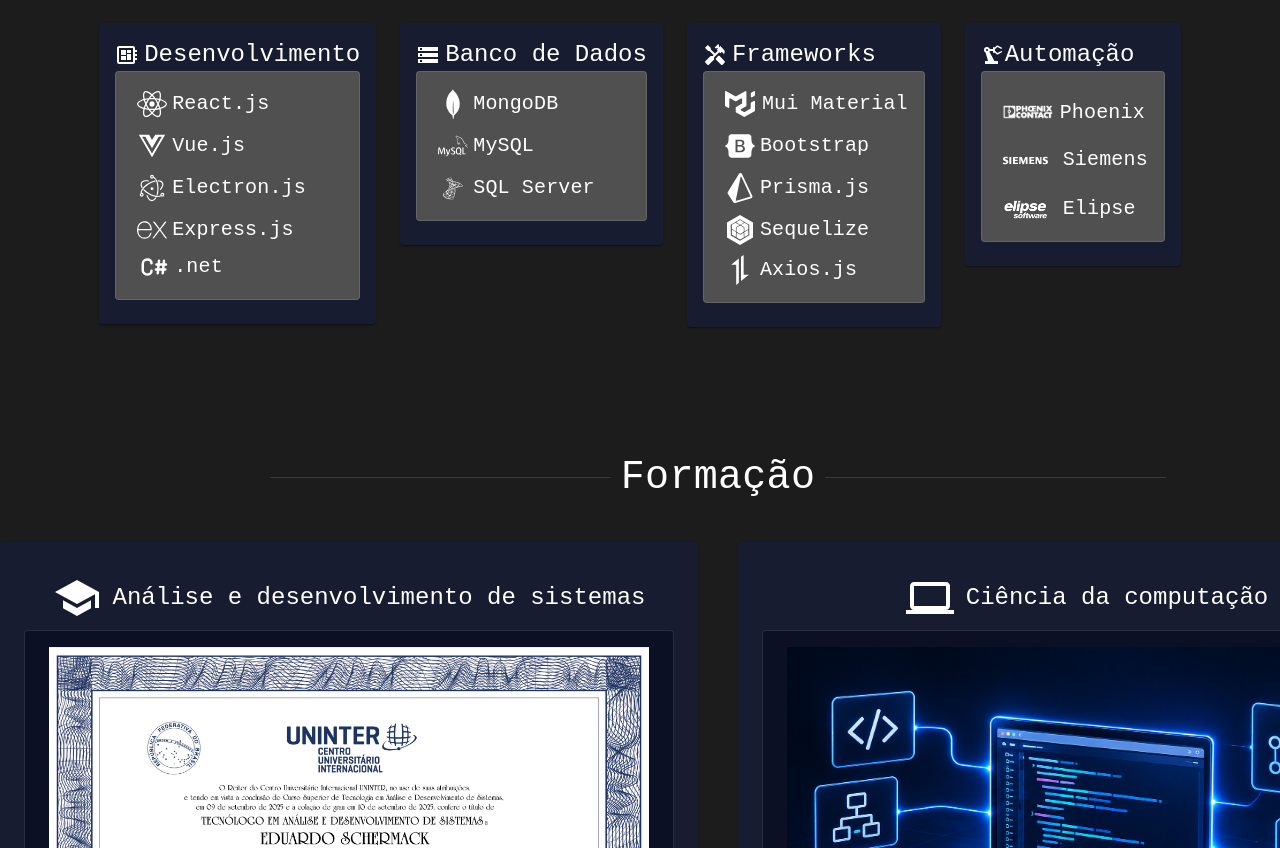
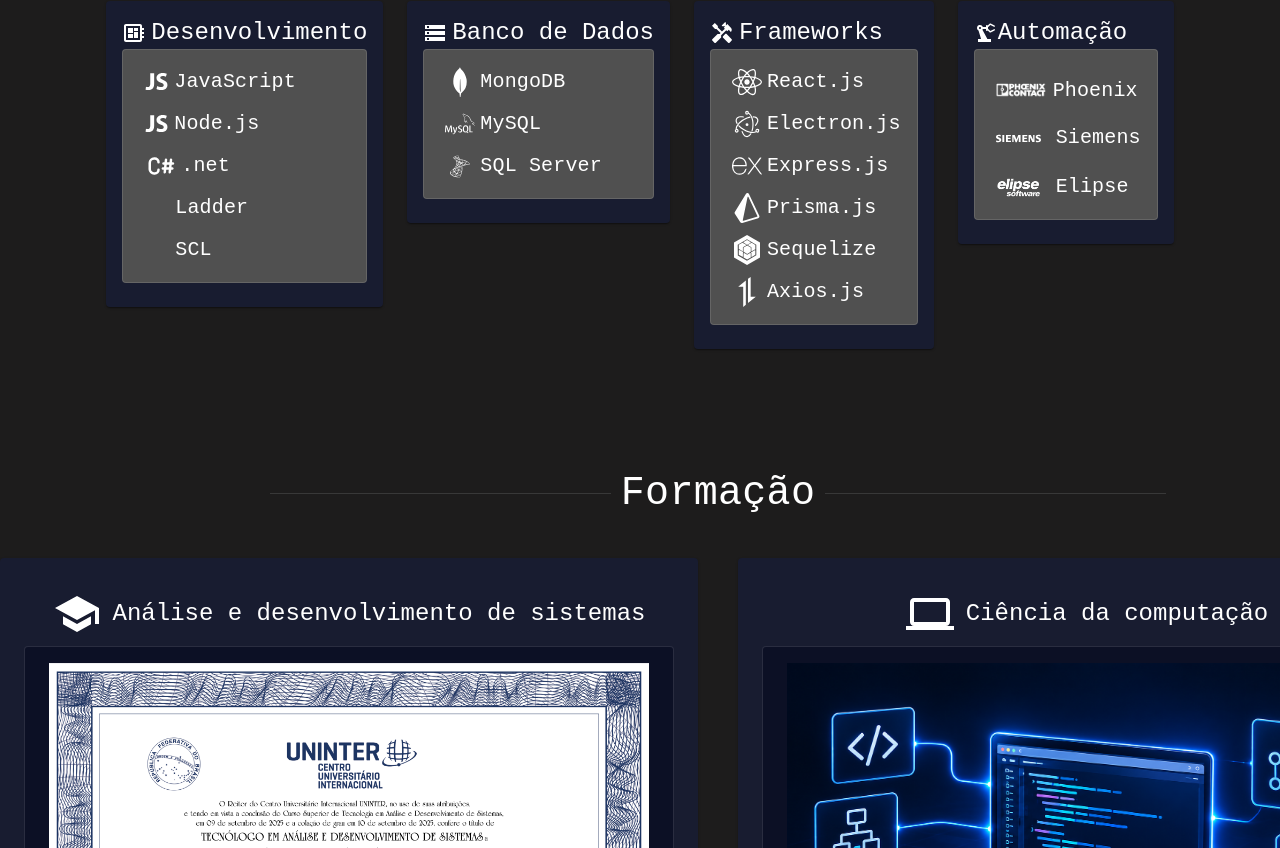
Before and after one commit to schermacke/Meu-Portifolio, a React (Vite) app: page / in a window 1280 px wide. Shown: the part 2032-2880 px from the top of the page. Built offline with nearby package versions, Linux system fonts and the light colour scheme.

Commit message:
Languages e frameworks

```diff
--- a/src/pages/Formations/Formations.jsx
+++ b/src/pages/Formations/Formations.jsx
@@ -16,7 +16,7 @@
       id="formations"
       display={"flex"}
       flexDirection={"column"}
-      paddingTop={3}
+      paddingTop={5}
       sx={{ paddingBottom: { xs: "5rem", sm: "2rem", md: "0rem" } }}
     >
       <Divider sx={{ width: "70%", mx: "auto" }}>
--- a/src/pages/Technologies/Technologies.jsx
+++ b/src/pages/Technologies/Technologies.jsx
@@ -4,13 +4,9 @@
 import DeveloperBoardIcon from "@mui/icons-material/DeveloperBoard";
 import HandymanIcon from "@mui/icons-material/Handyman";
 import { FaReact } from "react-icons/fa";
-//import { Padding } from "@mui/icons-material";
 import { SiExpress } from "react-icons/si";
-import { FaVuejs } from "react-icons/fa";
 import { SiMongodb } from "react-icons/si";
 import { SiMysql } from "react-icons/si";
-import { SiMui } from "react-icons/si";
-import { FaBootstrap } from "react-icons/fa6";
 import { SiPrisma } from "react-icons/si";
 import { SiAxios } from "react-icons/si";
 import { IoLogoElectron } from "react-icons/io5";
@@ -22,6 +18,8 @@
 import { SiSiemens } from "react-icons/si";
 import phoenix from "/phoenix.png";
 import elipse from "/elipse.png";
+import { IoLogoJavascript } from "react-icons/io";
+
 function Technologies() {
   return (
     <Grid
@@ -52,8 +50,8 @@
         }}
         fontFamily={"monospace"}
       >
-        A seguir, apresento as tecnologias que aplico com frequência em
-        meus projetos!
+        A seguir, apresento as tecnologias que aplico com frequência em meus
+        projetos!
       </Typography>
       <Grid
         paddingTop={5}
@@ -66,11 +64,7 @@
         justifyContent={"center"}
         gap={3}
       >
-        <Card
-          className="Developer"
-          variant="elevation"
-
-        >
+        <Card className="Developer" variant="elevation">
           <CardContent>
             <Typography
               variant="h5"
@@ -91,11 +85,11 @@
                   fontFamily={"monospace"}
                   sx={{ display: "flex", alignItems: "center" }}
                 >
-                  <FaReact
-                    fontSize={"30px"}
+                  <IoLogoJavascript
+                    fontSize={"25px"}
                     style={{ marginLeft: "5px", marginRight: "5px" }}
                   />
-                  React.js
+                  JavaScript
                 </Typography>
                 <Typography
                   paddingBottom={"10px"}
@@ -103,37 +97,14 @@
                   fontFamily={"monospace"}
                   sx={{ display: "flex", alignItems: "center" }}
                 >
-                  <FaVuejs
-                    fontSize={"30px"}
+                  <IoLogoJavascript
+                    fontSize={"25px"}
                     style={{ marginLeft: "5px", marginRight: "5px" }}
                   />
-                  Vue.js
+                  Node.js
                 </Typography>
                 <Typography
                   paddingBottom={"10px"}
-                  variant="h6"
-                  fontFamily={"monospace"}
-                  sx={{ display: "flex", alignItems: "center" }}
-                >
-                  <IoLogoElectron
-                    fontSize={"30px"}
-                    style={{ marginLeft: "5px", marginRight: "5px" }}
-                  />
-                  Electron.js
-                </Typography>
-                <Typography
-                  paddingBottom={"5px"}
-                  variant="h6"
-                  fontFamily={"monospace"}
-                  sx={{ display: "flex", alignItems: "center" }}
-                >
-                  <SiExpress
-                    fontSize={"30px"}
-                    style={{ marginLeft: "5px", marginRight: "5px" }}
-                  />
-                  Express.js
-                </Typography>
-                <Typography
                   variant="h6"
                   fontFamily={"monospace"}
                   sx={{ display: "flex", alignItems: "center" }}
@@ -144,14 +115,28 @@
                   />
                   .net
                 </Typography>
+                <Typography
+                  paddingBottom={"10px"}
+                  paddingLeft={4.5}
+                  variant="h6"
+                  fontFamily={"monospace"}
+                  sx={{ display: "flex", alignItems: "center" }}
+                >
+                  Ladder
+                </Typography>
+                <Typography
+                  paddingLeft={4.5}
+                  variant="h6"
+                  fontFamily={"monospace"}
+                  sx={{ display: "flex", alignItems: "center" }}
+                >
+                  SCL
+                </Typography>
               </Grid>
             </Card>
           </CardContent>
         </Card>
-        <Card
-          className="Database"
-          variant="elevation"
-        >
+        <Card className="Database" variant="elevation">
           <CardContent>
             <Typography
               variant="h5"
@@ -206,10 +191,7 @@
             </Card>
           </CardContent>
         </Card>
-        <Card
-          className="Framework"
-          variant="elevation"
-        >
+        <Card className="Framework" variant="elevation">
           <CardContent>
             <Typography
               variant="h5"
@@ -230,11 +212,11 @@
                   fontFamily={"monospace"}
                   sx={{ display: "flex", alignItems: "center" }}
                 >
-                  <SiMui
+                  <FaReact
                     fontSize={"30px"}
-                    style={{ marginLeft: "5px", marginRight: "7px" }}
+                    style={{ marginLeft: "5px", marginRight: "5px" }}
                   />
-                  Mui Material
+                  React.js
                 </Typography>
                 <Typography
                   paddingBottom={"10px"}
@@ -242,11 +224,23 @@
                   fontFamily={"monospace"}
                   sx={{ display: "flex", alignItems: "center" }}
                 >
-                  <FaBootstrap
+                  <IoLogoElectron
                     fontSize={"30px"}
                     style={{ marginLeft: "5px", marginRight: "5px" }}
                   />
-                  Bootstrap
+                  Electron.js
+                </Typography>
+                <Typography
+                  paddingBottom={"10px"}
+                  variant="h6"
+                  fontFamily={"monospace"}
+                  sx={{ display: "flex", alignItems: "center" }}
+                >
+                  <SiExpress
+                    fontSize={"30px"}
+                    style={{ marginLeft: "5px", marginRight: "5px" }}
+                  />
+                  Express.js
                 </Typography>
                 <Typography
                   paddingBottom={"10px"}
@@ -261,6 +255,7 @@
                   Prisma.js
                 </Typography>
                 <Typography
+                  paddingBottom={"2px"}
                   variant="h6"
                   fontFamily={"monospace"}
                   sx={{ display: "flex", alignItems: "center" }}
@@ -286,10 +281,7 @@
             </Card>
           </CardContent>
         </Card>
-        <Card
-          className="Framework"
-          variant="elevation"
-        >
+        <Card className="Framework" variant="elevation">
           <CardContent>
             <Typography
               variant="h5"
@@ -320,7 +312,7 @@
                   Phoenix
                 </Typography>
                 <Typography
-                paddingBottom={1.3}
+                  paddingBottom={1.3}
                   variant="h6"
                   fontFamily={"monospace"}
                   sx={{ display: "flex", alignItems: "center" }}
@@ -338,7 +330,11 @@
                 >
                   <img
                     src={elipse}
-                    style={{ marginLeft: "5px", marginRight: "15px", width: '45px' }}
+                    style={{
+                      marginLeft: "5px",
+                      marginRight: "15px",
+                      width: "45px",
+                    }}
                   />
                   Elipse
                 </Typography>
```
